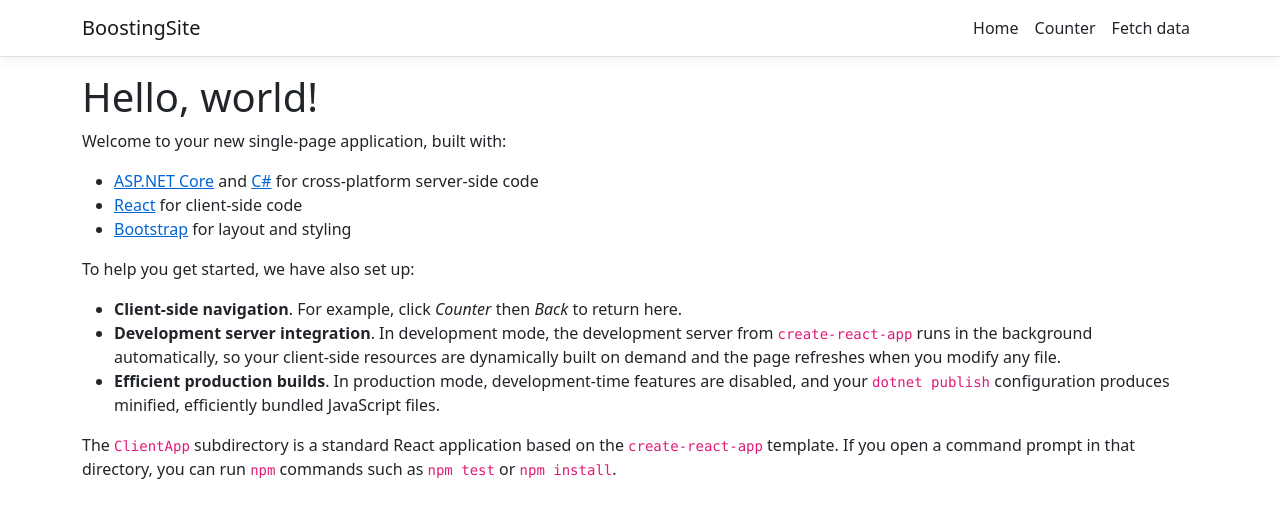
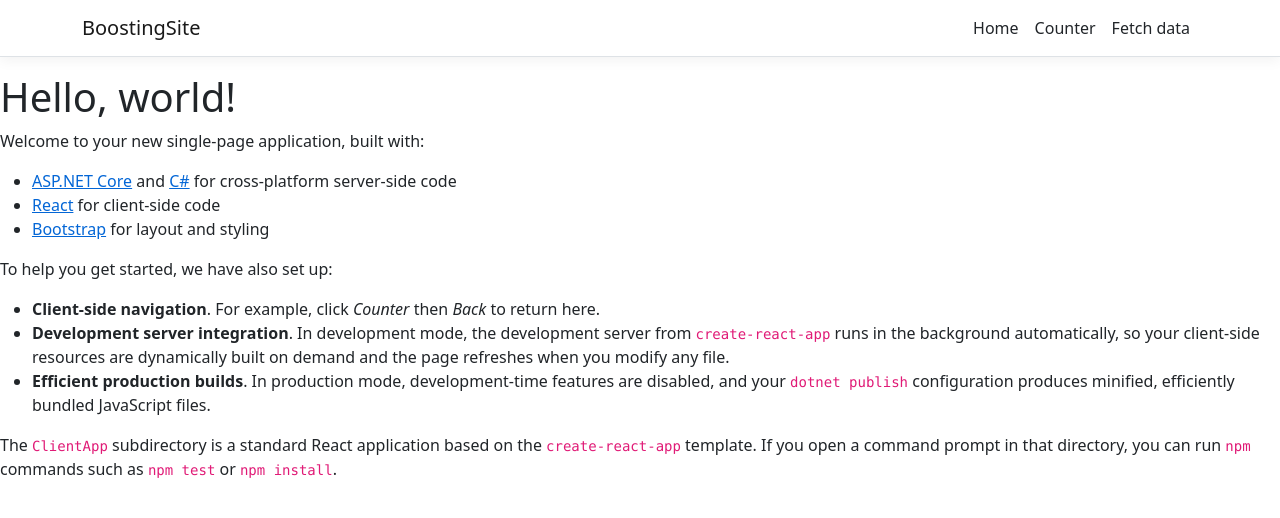
Before and after one commit to KuraiZoltan/boosting-site, a React (Create React App) app in the folder BoostingSite/ClientApp/: page / in a window 1280 px wide. Shown: the top 518 px of the page. Built offline with nearby package versions, Linux system fonts and the light colour scheme.

Commit message:
Layout update

```diff
--- a/BoostingSite/ClientApp/src/components/Layout.js
+++ b/BoostingSite/ClientApp/src/components/Layout.js
@@ -9,9 +9,9 @@ export class Layout extends Component {
     return (
       <div>
         <NavMenu />
-        <Container>
+        <div className="page-content">
           {this.props.children}
-        </Container>
+        </div>
       </div>
     );
   }
```
